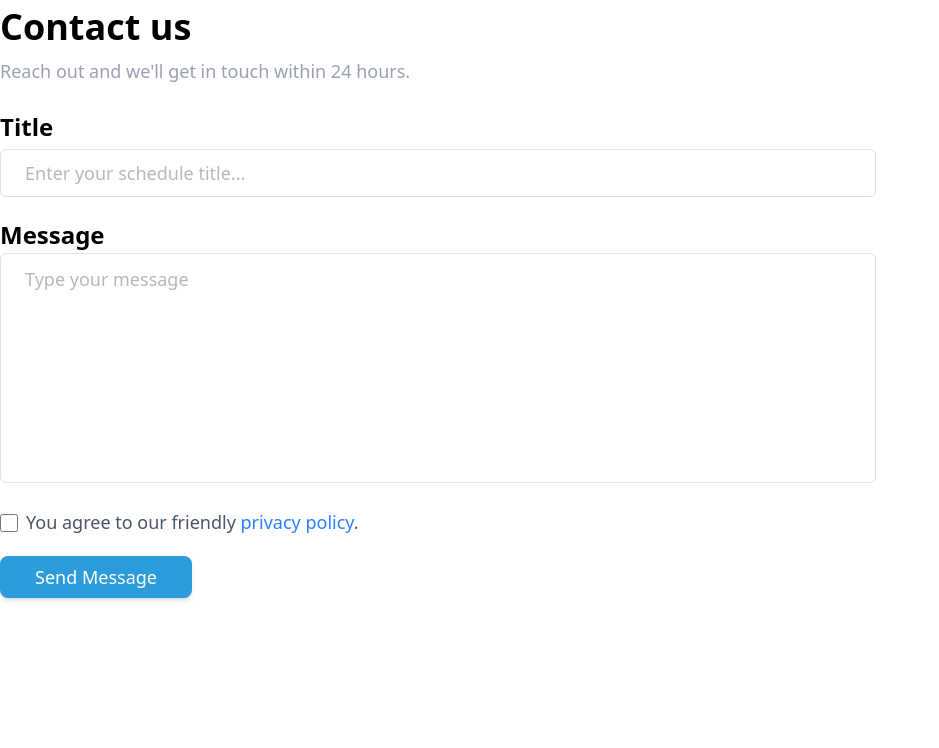
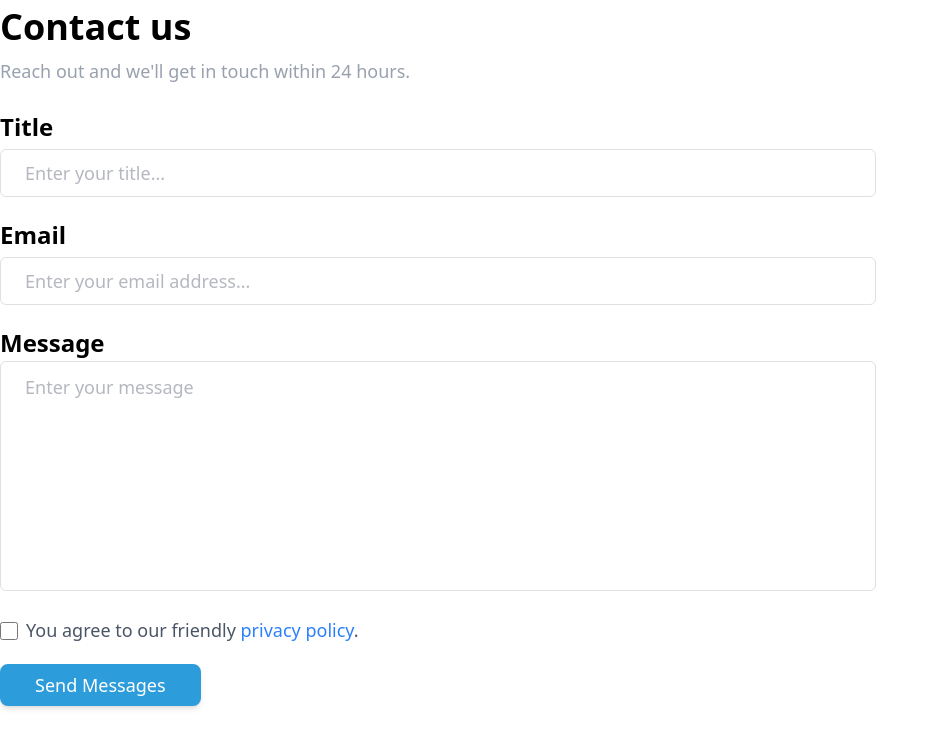
Before and after one commit to MrNobodyCam/SmartSched, a React (Vite) app in the folder frontend/: page / in a window 1280 px wide. Shown: the top 748 px of the page, without its empty margins (0-939 px from the left). Built offline with nearby package versions, Linux system fonts and the light colour scheme.

Commit message:
Contact_us V2.2

```diff
--- a/frontend/src/components/Contact_us.tsx
+++ b/frontend/src/components/Contact_us.tsx
@@ -4,6 +4,7 @@ import PrimaryBtn from "./PrimaryBtn";
 const FullScreenContactForm = () => {
   const [formData, setFormData] = useState({
     title: "",
+    email: "", // Add email to state
     message: "",
     agreedToPolicy: false,
   });
@@ -37,6 +38,7 @@ const FullScreenContactForm = () => {
     console.log("=== Form Data ===");
     console.log({
       title: formData.title,
+      email: formData.email,
       message: formData.message,
       agreedToPolicy: formData.agreedToPolicy,
       submittedAt: new Date().toLocaleString(),
@@ -52,6 +54,7 @@ const FullScreenContactForm = () => {
     // Reset form after successful submission
     setFormData({
       title: "",
+      email: "",
       message: "",
       agreedToPolicy: false,
     });
@@ -105,8 +108,26 @@ const FullScreenContactForm = () => {
               type="title"
               name="title"
               id="title"
-              placeholder="Enter your schedule title..."
+              placeholder="Enter your title..."
               value={formData.title}
+              onChange={handleChange}
+              className="w-full h-[48px] rounded-md border border-[#e0e0e0] bg-white py-2 sm:py-3 px-4 sm:px-6 text-[14px] md:text-[16px] lg:text-[18px] font-medium text-[#6B7280] outline-none focus:border-[#6A64F1] focus:shadow-md placeholder:text-[14px] md:placeholder:text-[16px] lg:placeholder:text-[18px] transition-all duration-200"
+              required
+            />
+          </div>
+          <div className="mb-5">
+            <label
+              htmlFor="email"
+              className="block text-[20px] md:text-[22px] lg:text-[24px] font-bold text-black mb-1"
+            >
+              Email
+            </label>
+            <input
+              type="email"
+              name="email"
+              id="email"
+              placeholder="Enter your email address..."
+              value={formData.email}
               onChange={handleChange}
               className="w-full h-[48px] rounded-md border border-[#e0e0e0] bg-white py-2 sm:py-3 px-4 sm:px-6 text-[14px] md:text-[16px] lg:text-[18px] font-medium text-[#6B7280] outline-none focus:border-[#6A64F1] focus:shadow-md placeholder:text-[14px] md:placeholder:text-[16px] lg:placeholder:text-[18px] transition-all duration-200"
               required
@@ -123,7 +144,7 @@ const FullScreenContactForm = () => {
               rows={4}
               name="message"
               id="message"
-              placeholder="Type your message"
+              placeholder="Enter your message"
               value={formData.message}
               onChange={handleChange}
               className="w-full min-h-[150px] sm:min-h-[200px] md:min-h-[230px] resize-none rounded-md border border-[#e0e0e0] bg-white py-3 px-6 text-[14px] md:text-[16px] lg:text-[18px] font-medium text-[#6B7280] outline-none focus:border-[#6A64F1] focus:shadow-md placeholder:text-[14px] md:placeholder:text-[16px] lg:placeholder:text-[18px]"
@@ -157,7 +178,7 @@ const FullScreenContactForm = () => {
           </div>
           <div>
             <PrimaryBtn type="submit" py="py-1" px="px-8">
-              Send Message
+              Send Messages
             </PrimaryBtn>
           </div>
         </form>
```
